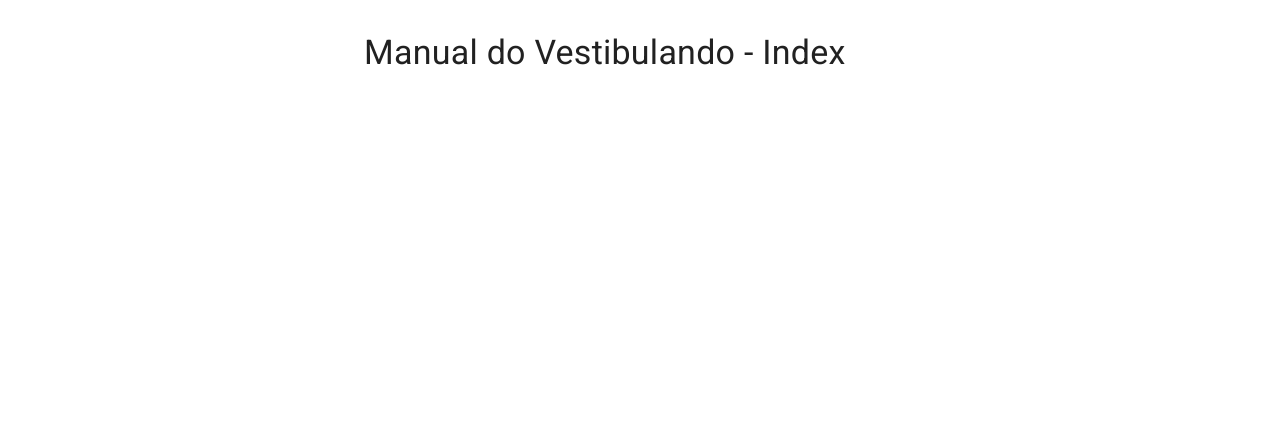
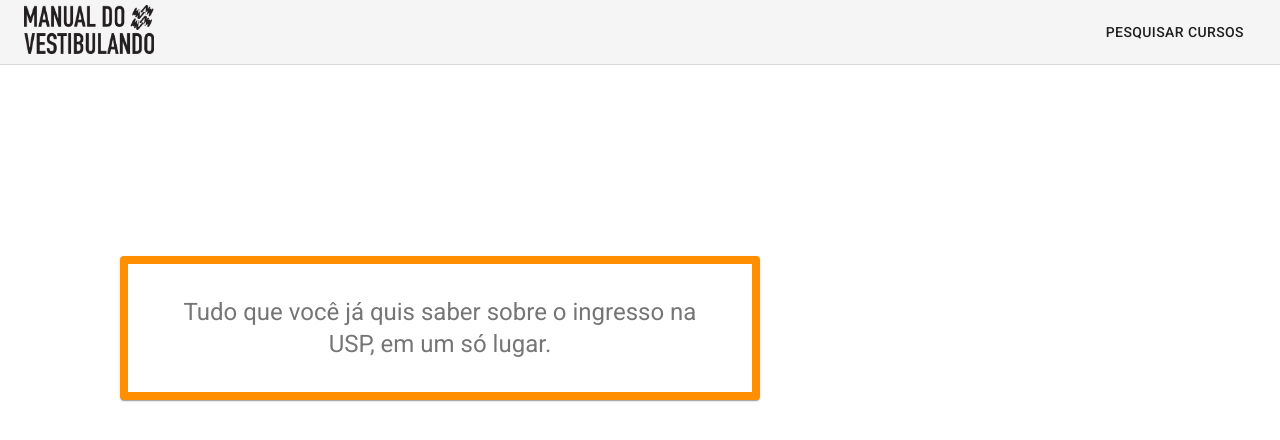
Before and after one commit to ManualDoVestibulando/OLD-site, a Next.js app: page / in a window 1280 px wide. Shown: the top 440 px of the page. Built offline with nearby package versions, Linux system fonts and the light colour scheme.

Commit message:
Create Index Page

```diff
--- a/pages/index.tsx
+++ b/pages/index.tsx
@@ -1,15 +1,35 @@
-import React from 'react';
-import Container from '@material-ui/core/Container';
-import Typography from '@material-ui/core/Typography';
-import Box from '@material-ui/core/Box';
+import React from "react";
+import Container from "@material-ui/core/Container";
+import Typography from "@material-ui/core/Typography";
+import Box from "@material-ui/core/Box";
+import Layout from "../src/components/Layout";
+import { Grid, Paper, makeStyles } from "@material-ui/core";
 
-const Index = () => (
-  <Container maxWidth="sm">
-    <Box my={4}>
-      <Typography variant="h4" component="h1" gutterBottom>
-        Manual do Vestibulando - Index
-      </Typography>
-    </Box>
-  </Container>
-)
-export default Index
+const useStyles = makeStyles((theme) => ({
+  paper: {
+    margin: theme.spacing(32, 12),
+    border: "0.5rem solid",
+    padding: theme.spacing(4),
+    maxWidth: "40rem",
+    borderColor: theme.palette.primary.main,
+  },
+}));
+
+const Index = () => {
+  const classes = useStyles();
+  return (
+    <Layout>
+      <Paper className={classes.paper}>
+        <Typography
+          variant="h5"
+          align="center"
+          color="textSecondary"
+          component="p"
+        >
+          Tudo que você já quis saber sobre o ingresso na USP, em um só lugar.
+        </Typography>
+      </Paper>
+    </Layout>
+  );
+};
+export default Index;
--- a/src/components/Header/index.tsx
+++ b/src/components/Header/index.tsx
@@ -1,26 +1,23 @@
-import PropTypes from 'prop-types';
-import { makeStyles } from '@material-ui/core/styles';
-import Toolbar from '@material-ui/core/Toolbar';
-import IconButton from '@material-ui/core/IconButton';
-import SearchIcon from '@material-ui/icons/Search';
-import Typography from '@material-ui/core/Typography';
+import { makeStyles } from "@material-ui/core/styles";
+import Toolbar from "@material-ui/core/Toolbar";
+import Logo from "../Logo";
+import NextLink from "next/link";
+import Link from "@material-ui/core/Link";
+import AppBar from "@material-ui/core/AppBar";
 
 const useStyles = makeStyles((theme) => ({
+  appBar: {
+    borderBottom: `1px solid ${theme.palette.divider}`,
+  },
   toolbar: {
-    borderBottom: `1px solid ${theme.palette.divider}`,
-    background: theme.palette.primary.main
+    flexWrap: "wrap",
   },
   toolbarTitle: {
-    flex: 1,
-    color: theme.palette.common.white
+    flexGrow: 1,
   },
-  toolbarSecondary: {
-    justifyContent: 'space-between',
-    overflowX: 'auto',
-  },
-  toolbarLink: {
-    padding: theme.spacing(1),
-    flexShrink: 0,
+  link: {
+    margin: theme.spacing(1, 1.5),
+    cursor: "pointer",
   },
 }));
 
@@ -28,22 +25,17 @@ export default function Header() {
   const classes = useStyles();
 
   return (
-    <header>
+    <AppBar elevation={0} color="default" className={classes.appBar}>
       <Toolbar className={classes.toolbar}>
-        <Typography
-          component="h2"
-          variant="h5"
-          color="inherit"
-          align="center"
-          noWrap
-          className={classes.toolbarTitle}
-        >
-          Manual do Vestibulando
-        </Typography>
-        <IconButton>
-          <SearchIcon />
-        </IconButton>
+        <Logo className={classes.toolbarTitle} />
+        <nav>
+          <NextLink href="#">
+            <Link variant="button" color="textPrimary" className={classes.link}>
+              Pesquisar Cursos
+            </Link>
+          </NextLink>
+        </nav>
       </Toolbar>
-    </header>
+    </AppBar>
   );
 }
--- a/src/components/Layout/index.tsx
+++ b/src/components/Layout/index.tsx
@@ -8,7 +8,7 @@ type LayoutType = {
 
 const Layout = ({ children }: LayoutType) => (
   <footer>
-    {/* <Header /> */}
+    <Header />
     <Container maxWidth="lg">
       <main>{children}</main>
     </Container>
--- /dev/null
+++ b/src/components/Logo/index.tsx
@@ -0,0 +1,24 @@
+import Toolbar from "@material-ui/core/Toolbar";
+import Image from "next/image";
+import Link from "next/link";
+import { AnchorHTMLAttributes, DetailedHTMLProps } from "react";
+
+type HeaderProps = DetailedHTMLProps<
+  AnchorHTMLAttributes<HTMLAnchorElement>,
+  HTMLAnchorElement
+>;
+
+export default function Header(props: HeaderProps) {
+  return (
+    <Link href="/">
+      <a {...props}>
+        <Image
+          src="/logoPreta.png"
+          alt="Manual do Vestibulando"
+          height={49}
+          width={130}
+        />
+      </a>
+    </Link>
+  );
+}
```
Also changed, not shown: public/logoPreta.png (added).
